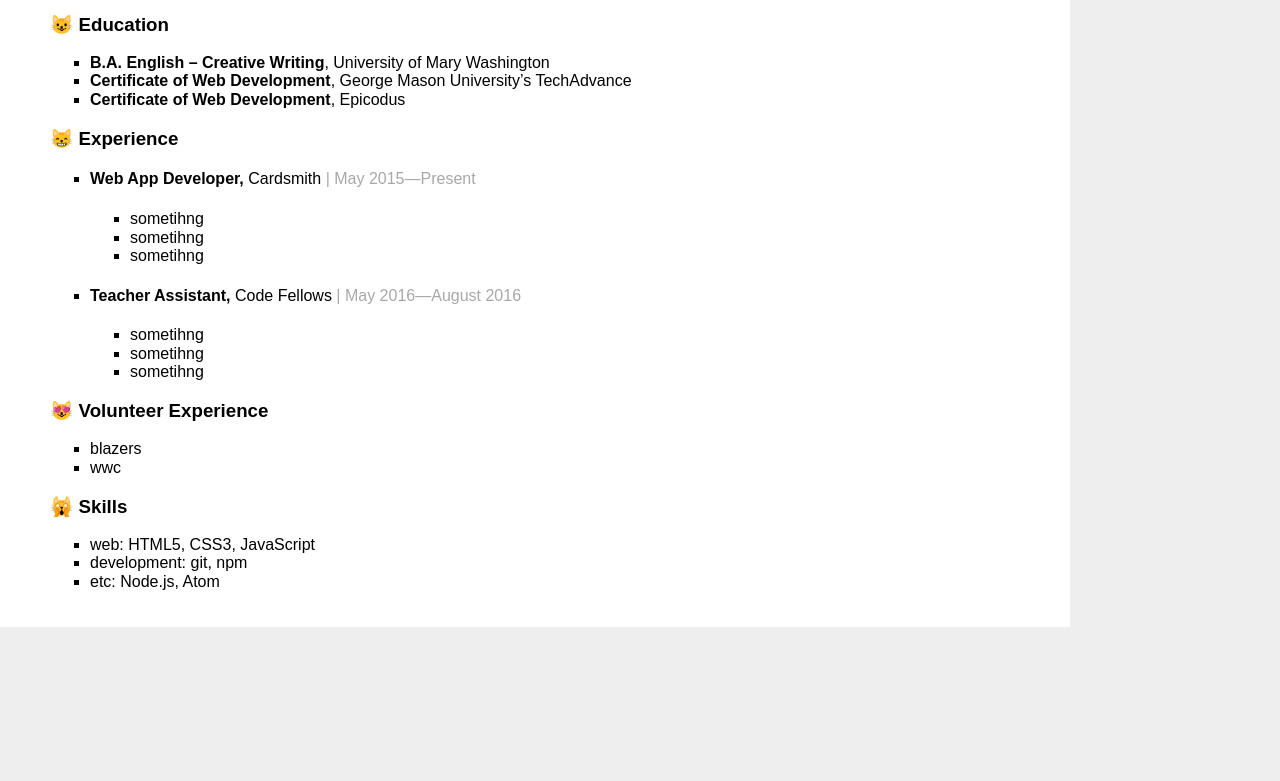
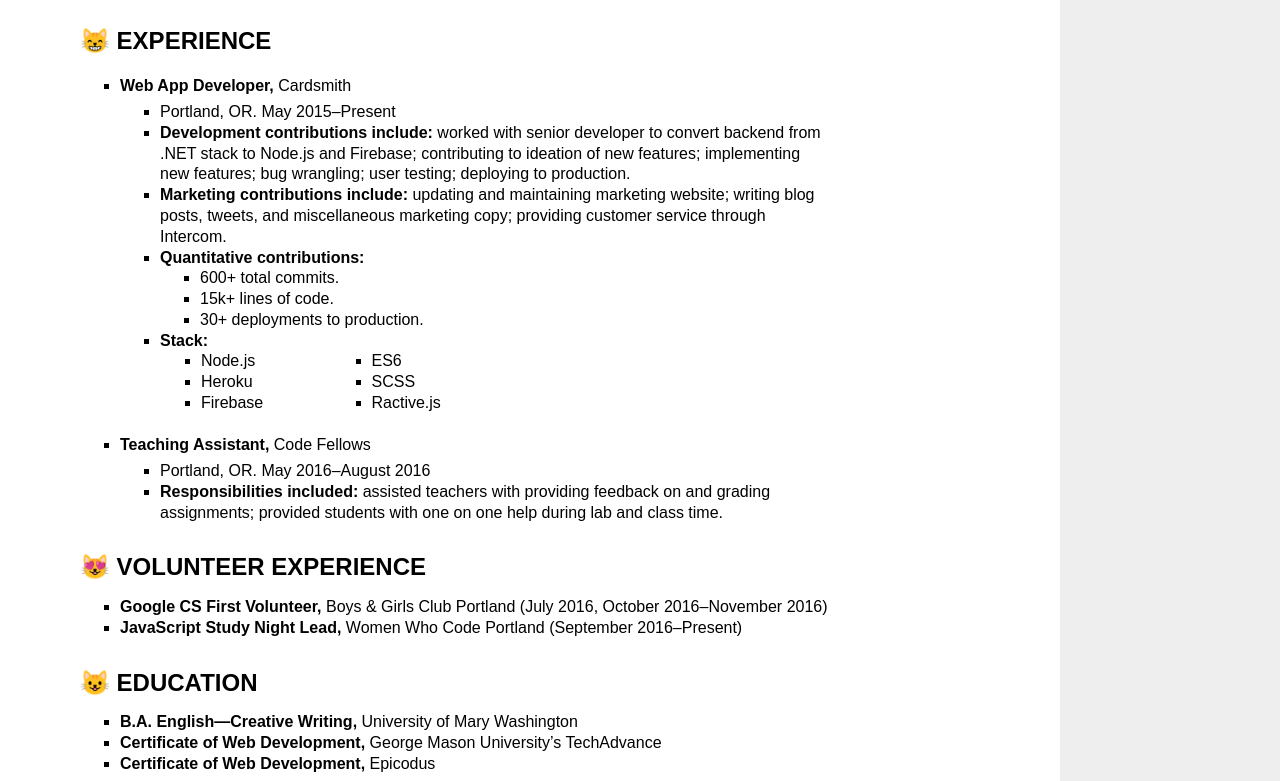
Before and after one commit to sajoy/old-website, a plain HTML site: page resume.html in a window 1280 px wide. Shown: the part 160-941 px from the top of the page. Before the commit the page ends 800 px from the top, so only its background shows below. Drawn offline with Linux system fonts and the light colour scheme.

Commit message:
add resume

```diff
--- a/resume.html
+++ b/resume.html
@@ -14,21 +14,13 @@
         <header>
             <h1>Sarah Joy Calpo</h1>
             <ul class='light-gray'>
-                <lh>Front End Developer </lh> |
-                <li>github.com/sajoy</li>,
-                <li>linkedin.com/in/sarahjoypcalpo</li>,
-                <li>sajoy.pc(at)gmail.com</li>
+                <lh><strong>Front End Developer / </strong></lh>
+                <li><a href='https://github.com/sajoy/' target='_blank'>github.com/sajoy</a></li>,
+                <li><a href='https://www.linkedin.com/in/sarahjoycalpo' target='_blank'>linkedin.com/in/sarahjoypcalpo</a></li>,
+                <li><a href='mailto:sajoy.pc+resume@gmail.com'>sajoy.pc(at)gmail.com</a></li>
             </ul>
         </header>
         <main>
-            <section id='education'>
-                <h3>😺 Education</h3>
-                <ul>
-                    <li><span class='bold'>B.A. English – Creative Writing</span>, University of Mary Washington</li>
-                    <li><span class='bold'>Certificate of Web Development</span>, George Mason University’s TechAdvance</li>
-                    <li><span class='bold'>Certificate of Web Development</span>, Epicodus</li>
-                </ul>
-            </section>
             <section id='experience'>
                 <h3>😸 Experience</h3>
                 <ul>
@@ -36,25 +28,43 @@
                         <article>
                             <h4>Web App Developer,
                                 <span class='not-bold'> Cardsmith</span>
-                                <span class='not-bold light-gray'>| May 2015&mdash;Present</span>
                             </h4>
-                            <ul class='jobs'>
-                                <li>sometihng</li>
-                                <li>sometihng</li>
-                                <li>sometihng</li>
+                            <ul class='details'>
+                                <li>Portland, OR. May 2015&ndash;Present</li>
+                                <li>
+                                    <strong>Development contributions include:</strong> worked with senior developer to convert backend from .NET stack to Node.js and Firebase; contributing to ideation of new features; implementing new features; bug wrangling; user testing; deploying to production.
+                                </li>
+                                <li>
+                                    <strong>Marketing contributions include:</strong> updating and maintaining marketing website; writing blog posts, tweets, and miscellaneous marketing copy; providing customer service through Intercom.
+                                </li>
+                                <li><strong>Quantitative contributions:</strong>
+                                    <ul>
+                                        <li>600+ total commits.</li>
+                                        <li>15k+ lines of code.</li>
+                                        <li>30+ deployments to production.</li>
+                                    </ul>
+                                </li>
+                                <li><strong>Stack:</strong>
+                                    <ul class='two cols'>
+                                        <li>Node.js</li>
+                                        <li>Heroku</li>
+                                        <li>Firebase</li>
+                                        <li>ES6</li>
+                                        <li>SCSS</li>
+                                        <li>Ractive.js</li>
+                                    </ul>
+                                </li>
                             </ul>
                         </article>
                     </li>
                     <li>
                         <article>
-                            <h4>Teacher Assistant,
+                            <h4>Teaching Assistant,
                                 <span class='not-bold'> Code Fellows</span>
-                                <span class='not-bold light-gray'>| May 2016&mdash;August 2016</span>
                             </h4>
-                            <ul class='jobs'>
-                                <li>sometihng</li>
-                                <li>sometihng</li>
-                                <li>sometihng</li>
+                            <ul class='details'>
+                                <li>Portland, OR. May 2016&ndash;August 2016</li>
+                                <li><strong>Responsibilities included:</strong> assisted teachers with providing feedback on and grading assignments; provided students with one on one help during lab and class time.</li>
                             </ul>
                         </article>
                     </li>
@@ -63,16 +73,31 @@
             <section id='volunteer'>
                 <h3>😻 Volunteer Experience</h3>
                 <ul>
-                    <li>blazers</li>
-                    <li>wwc</li>
+                    <li><strong>Google CS First Volunteer,</strong> Boys & Girls Club Portland  (July 2016,  October 2016&ndash;November 2016)</li>
+                    <li><strong>JavaScript Study Night Lead,</strong> Women Who Code Portland (September 2016&ndash;Present)</li>
+
+                </ul>
+            </section>
+            <section id='education'>
+                <h3>😺 Education</h3>
+                <ul>
+                    <li><strong>B.A. English&mdash;Creative Writing,</strong> University of Mary Washington</li>
+                    <li><strong>Certificate of Web Development,</strong> George Mason University’s TechAdvance</li>
+                    <li><strong>Certificate of Web Development,</strong> Epicodus</li>
                 </ul>
             </section>
             <section id='skills'>
                 <h3>🙀 Skills</h3>
-                <ul>
-                    <li>web: HTML5, CSS3, JavaScript</li>
-                    <li>development: git, npm</li>
-                    <li>etc: Node.js, Atom</li>
+                <ul class='three cols'>
+                    <li>HTML5</li>
+                    <li>CSS3</li>
+                    <li>JavaScript</li>
+                    <li>Git</li>
+                    <li>NPM</li>
+                    <li>OOP</li>
+                    <li>Gobble</li>
+                    <li>Atom</li>
+                    <li>Pair programming</li>
                 </ul>
             </section>
         </main>
--- a/resume.scss
+++ b/resume.scss
@@ -1,20 +1,23 @@
-$light-gray: #a8a8a8;
+// $light-gray: #a8a8a8;
 
 html {
     background-color: #eee;
 }
 
 body {
-    width: 80%;
+    width: 75%;
     max-width: 1000px;
     background-color: white;
 
     padding: 20px;
-    padding-left: 50px;
+    padding-left: 80px;
 }
 
 ul {
     list-style-type: square;
+    li {
+        line-height: 1.3;
+    }
 }
 
 .bold {
@@ -25,9 +28,9 @@
     font-weight: normal;
 }
 
-.light-gray {
-    color: $light-gray;
-}
+// .light-gray {
+//     color: $light-gray;
+// }
 
 header {
     h1 {
@@ -39,13 +42,61 @@
         padding: 0;
         list-style-type: none;
         margin-top: 0;
-        color: $light-gray;
 
         lh { color: initial; }
 
         li {
             display: inline-block;
             padding-left: 2px;
+
+            a {
+                color: black;
+                text-decoration: none;
+                &:hover { text-decoration: underline; }
+            }
         }
     }
 }
+
+main {
+    width: 750px;
+
+    h3 {
+        font-size: 1.5em;
+        text-transform: uppercase;
+        margin-bottom: 0;
+        margin-top: 30px;
+    }
+
+    ul.cols {
+        padding-left: 25px;
+        width: 30%;
+        min-width: 325px;
+
+        &.two {
+            columns: 2;
+            -webkit-columns: 2;
+            -moz-columns: 2;
+        }
+
+        &.three {
+            columns: 3;
+            -webkit-columns: 3;
+            -moz-columns: 3;
+        }
+
+        li {
+            margin-left: 1em;
+        }
+    }
+
+    #experience {
+        h4 {
+            // font-size: 1.3em;
+            margin-bottom: 5px;
+        }
+        .details {
+            margin-top: 0;
+        }
+    }
+}
```
Also changed, not shown: resume.css, 1 other file.
